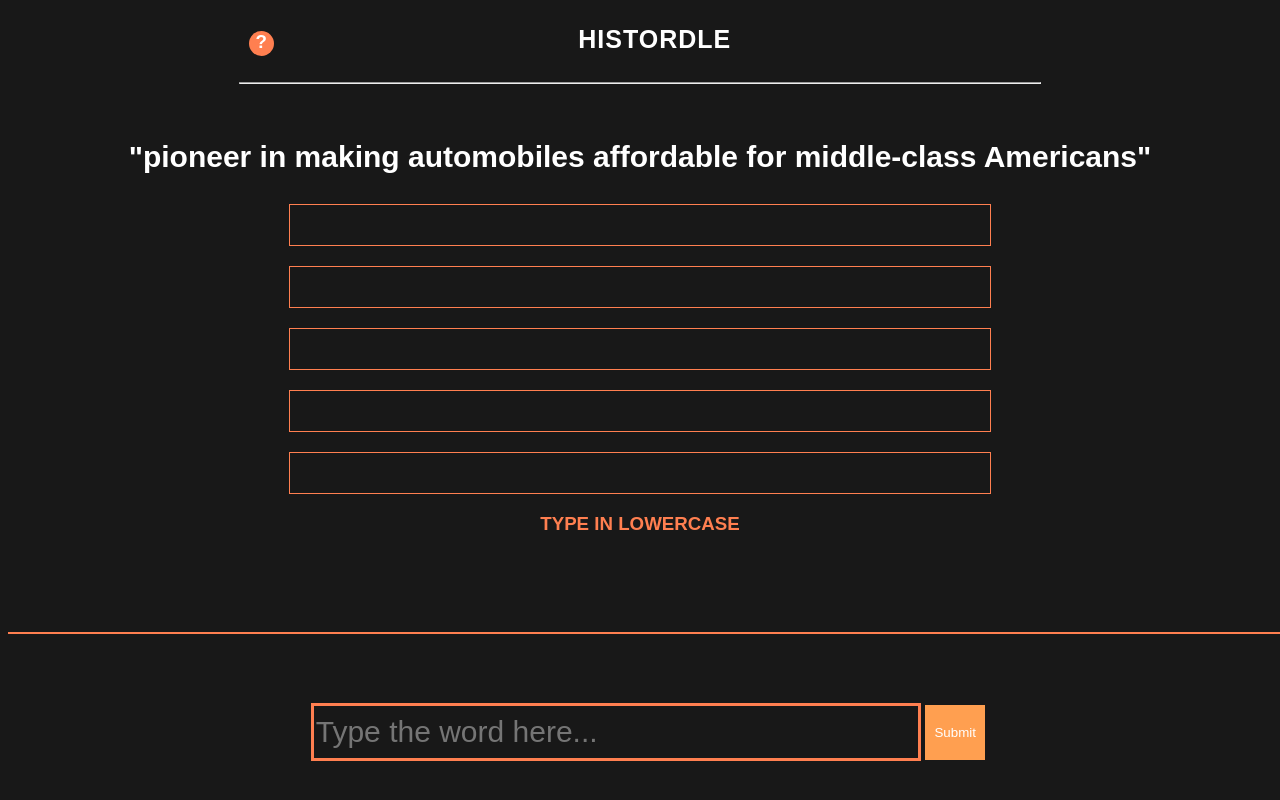
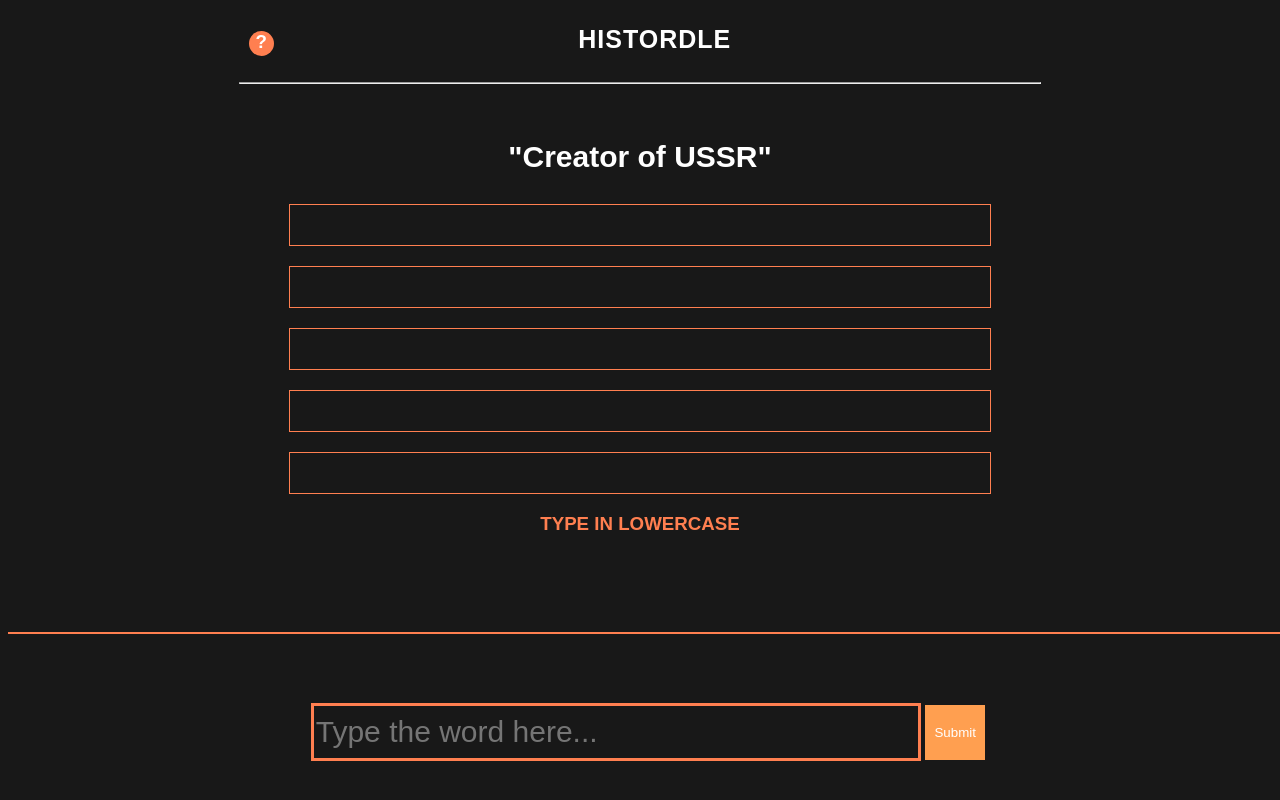
Before and after one commit to justianisdev/Histordle, a plain HTML site: page index.html in a window 1280 px wide. Drawn offline with Linux system fonts and the light colour scheme.

Commit message:
Update index.html

```diff
--- a/index.html
+++ b/index.html
@@ -38,7 +38,7 @@
 <h1 id="logo">HISTORDLE</h1>
 <hr>
 <br>
-<h3 id="def">"pioneer in making automobiles affordable for middle-class Americans"</h3>
+<h3 id="def">"Creator of USSR"</h3>
 <div id="questions">
 <div class="qinf" id="q1"></div>
 <div class="qinf" id="q2"></div>
```
